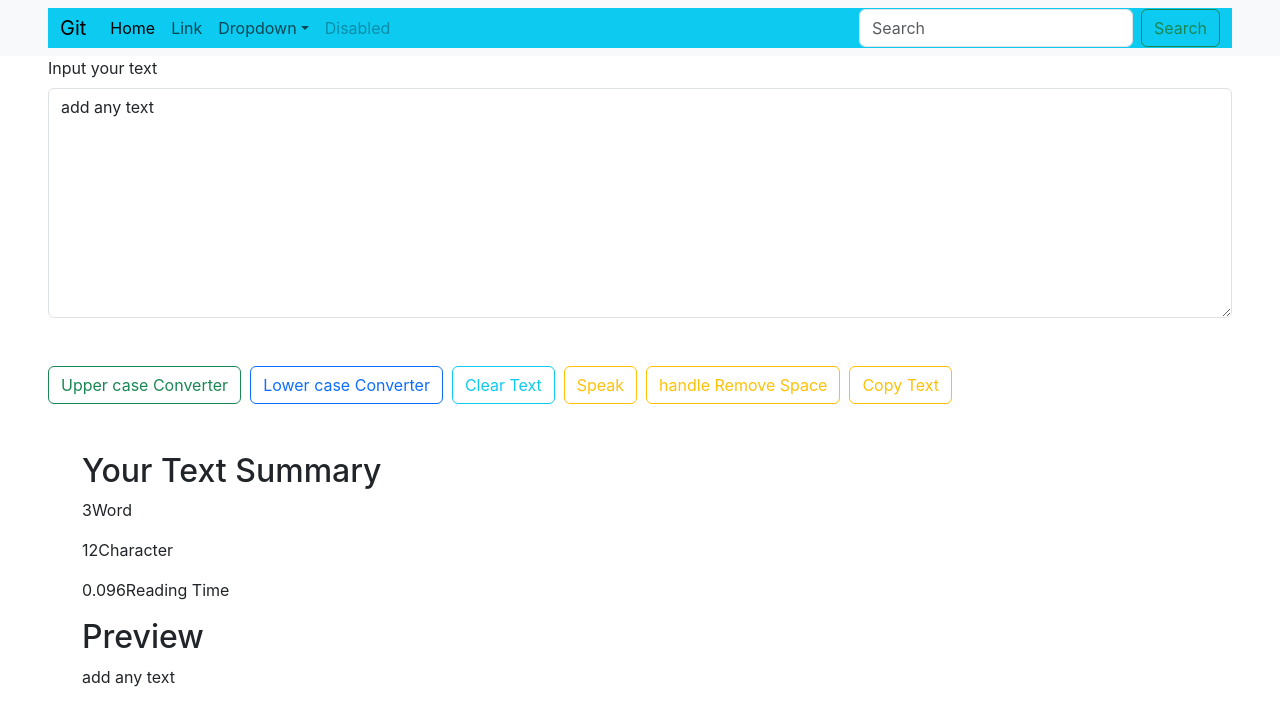
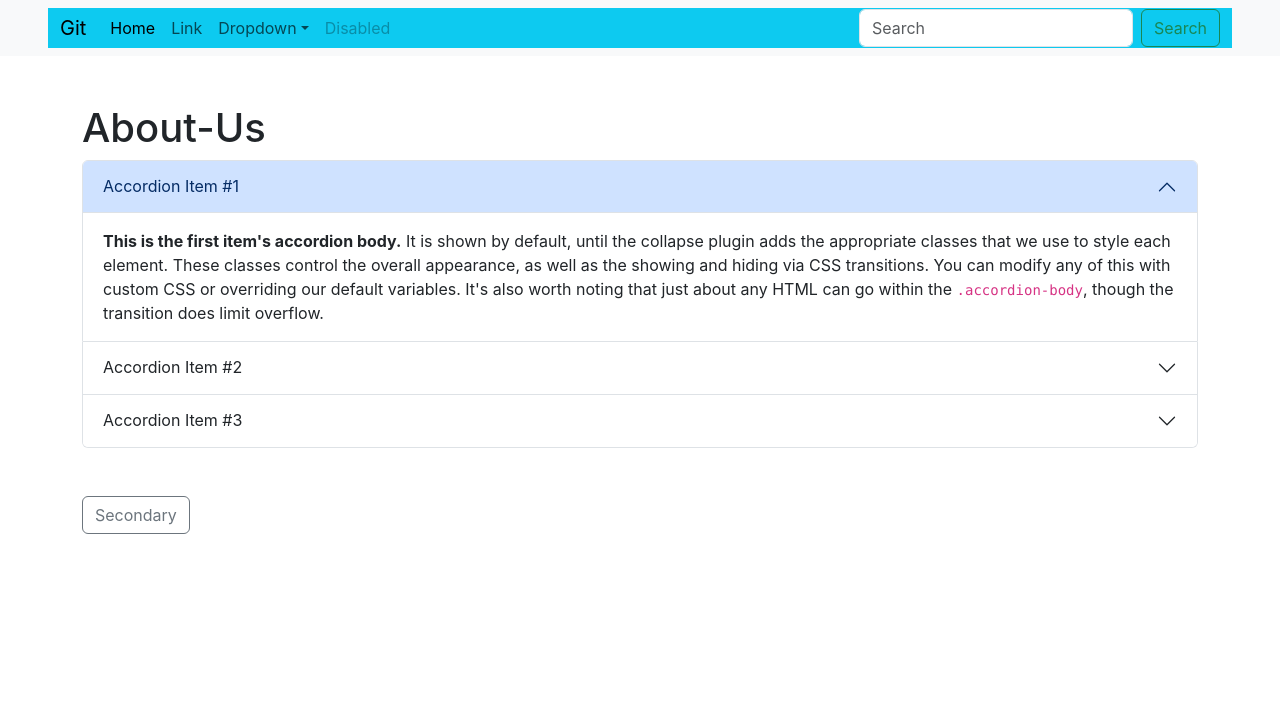
Before and after one commit to Suriya2023/React, a React (Create React App) app: page / in a window 1280 px wide. Shown: the top 726 px of the page. Built offline with nearby package versions, Linux system fonts and the light colour scheme.

Commit message:
add file

```diff
--- a/src/App.js
+++ b/src/App.js
@@ -1,11 +1,14 @@
 import './App.css';
 import Navbar from './componet/Navbar';
-import FormFile from './componet/FormFile';
+// import FormFile from './componet/FormFile';
+import AboutUs from './componet/Aboutus';
 function App() {
   return (
     <>
       <Navbar Title="Git"/>
-        <FormFile FTitle="Input your text" />
+        {/* <FormFile FTitle="Input your text" /> */}
+
+        <AboutUs  headinh="About-Us" />
     </>
   );
 }
--- /dev/null
+++ b/src/componet/Aboutus.js
@@ -0,0 +1,49 @@
+import React from 'react'
+
+export default function Aboutus(props) {
+    return (
+        <div className='container my-5'>
+            <h1>{props.headinh}</h1>
+            <div class="accordion" id="accordionExample my-5" >
+                <div class="accordion-item">
+                    <h2 class="accordion-header">
+                        <button class="accordion-button" type="button" data-bs-toggle="collapse" data-bs-target="#collapseOne" aria-expanded="true" aria-controls="collapseOne">
+                            Accordion Item #1
+                        </button>
+                    </h2>
+                    <div id="collapseOne" class="accordion-collapse collapse show" data-bs-parent="#accordionExample">
+                        <div class="accordion-body">
+                            <strong>This is the first item's accordion body.</strong> It is shown by default, until the collapse plugin adds the appropriate classes that we use to style each element. These classes control the overall appearance, as well as the showing and hiding via CSS transitions. You can modify any of this with custom CSS or overriding our default variables. It's also worth noting that just about any HTML can go within the <code>.accordion-body</code>, though the transition does limit overflow.
+                        </div>
+                    </div>
+                </div>
+                <div class="accordion-item">
+                    <h2 class="accordion-header">
+                        <button class="accordion-button collapsed" type="button" data-bs-toggle="collapse" data-bs-target="#collapseTwo" aria-expanded="false" aria-controls="collapseTwo">
+                            Accordion Item #2
+                        </button>
+                    </h2>
+                    <div id="collapseTwo" class="accordion-collapse collapse" data-bs-parent="#accordionExample">
+                        <div class="accordion-body">
+                            <strong>This is the second item's accordion body.</strong> It is hidden by default, until the collapse plugin adds the appropriate classes that we use to style each element. These classes control the overall appearance, as well as the showing and hiding via CSS transitions. You can modify any of this with custom CSS or overriding our default variables. It's also worth noting that just about any HTML can go within the <code>.accordion-body</code>, though the transition does limit overflow.
+                        </div>
+                    </div>
+                </div>
+                <div class="accordion-item">
+                    <h2 class="accordion-header">
+                        <button class="accordion-button collapsed" type="button" data-bs-toggle="collapse" data-bs-target="#collapseThree" aria-expanded="false" aria-controls="collapseThree">
+                            Accordion Item #3
+                        </button>
+                    </h2>
+                    <div id="collapseThree" class="accordion-collapse collapse" data-bs-parent="#accordionExample">
+                        <div class="accordion-body">
+                            <strong>This is the third item's accordion body.</strong> It is hidden by default, until the collapse plugin adds the appropriate classes that we use to style each element. These classes control the overall appearance, as well as the showing and hiding via CSS transitions. You can modify any of this with custom CSS or overriding our default variables. It's also worth noting that just about any HTML can go within the <code>.accordion-body</code>, though the transition does limit overflow.
+                        </div>
+                    </div>
+                </div>
+            </div>
+
+            <button type="button" class="btn btn-outline-secondary my-5">Secondary</button>
+        </div>
+    )
+}
--- a/src/componet/FormFile.js
+++ b/src/componet/FormFile.js
@@ -34,7 +34,7 @@
     const handleCopy = () => {
 
 
-        let demoText = document.getElementById("exampleFormControlTextarea1")
+        let demoText = document.getElementById("exampleFormControlTextarea1");
         demoText.select();
         navigator.clipboard.writeText(demoText.value);
     }
```
